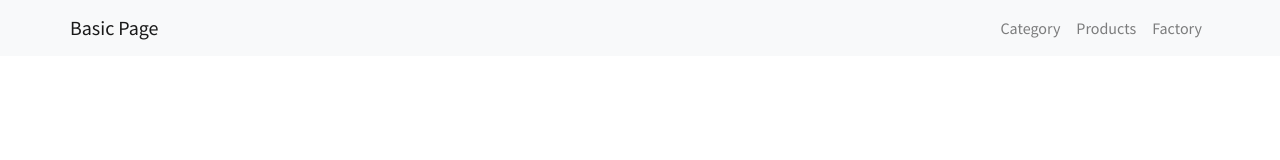
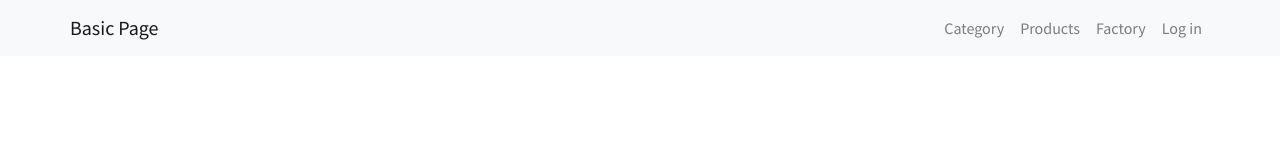
Before and after one commit to melission/react-router-demo, a React (Create React App) app: page / in a window 1280 px wide. Shown: the top 160 px of the page. Built offline with nearby package versions, Linux system fonts and the light colour scheme.

Commit message:
added Login nav link.

```diff
--- a/src/App.js
+++ b/src/App.js
@@ -34,6 +34,7 @@ function App() {
             <Nav.Link href={`/category/`}>Category</Nav.Link>
             <Nav.Link href={`/products/`}>Products</Nav.Link>
             <Nav.Link href={`/factory/`}>Factory</Nav.Link>
+            <Nav.Link href={`/login/`} >Log in</Nav.Link>
           </Nav>
         </Container>
       </Navbar>
```
